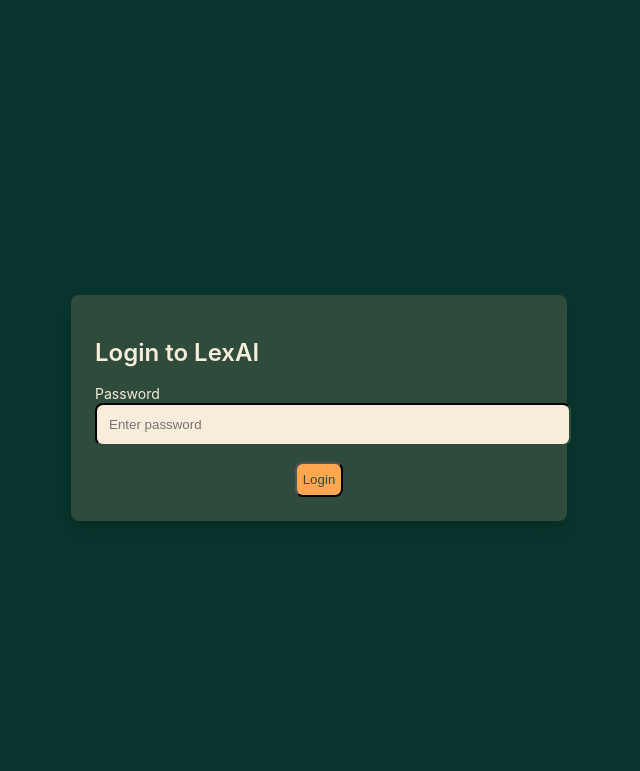
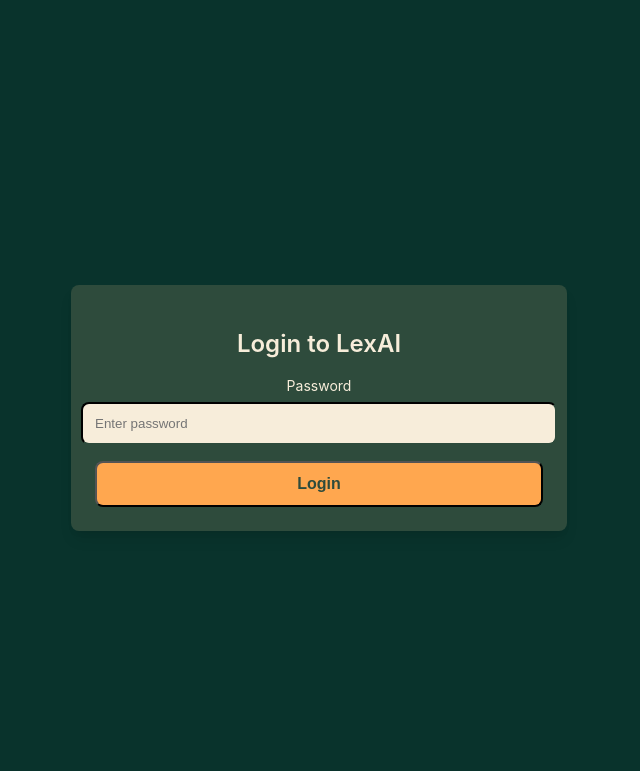
Before and after one commit to PhillipHolland/nexai-app, a Flask app: page / in a window 1280 px wide. Shown: the top 771 px of the page, without its empty margins (321-961 px from the left). Run offline with Flask 3, Linux system fonts and the light colour scheme.

Commit message:
Redesign login page for symmetrical layout

```diff
--- a/templates/login.html
+++ b/templates/login.html
@@ -7,14 +7,16 @@
     <link rel="stylesheet" href="/static/style.css">
 </head>
 <body class="bg-darkest-green text-light-cream font-sans flex items-center justify-center min-h-screen">
-    <div class="container max-w-md p-6 bg-dark-green rounded-lg shadow-lg">
-        <h2 class="text-2xl font-semibold text-light-cream text-center mb-4">Login to LexAI</h2>
-        <form method="POST" action="/login" class="flex flex-col items-center space-y-4">
-            <div class="w-full max-w-xs">
-                <label for="password" class="text-sm text-light-cream block text-center mb-2">Password</label>
+    <div class="container max-w-md p-6 bg-dark-green rounded-lg shadow-lg flex flex-col items-center">
+        <h2 class="text-2xl font-semibold text-light-cream text-center mb-6">Login to LexAI</h2>
+        <form method="POST" action="/login" class="w-full max-w-sm space-y-4">
+            <div class="flex flex-col items-center">
+                <label for="password" class="text-sm text-light-cream mb-2">Password</label>
                 <input type="password" id="password" name="password" class="w-full p-3 bg-light-cream border border-dark-green rounded-lg text-dark-green focus:outline-none focus:ring-2 focus:ring-warm-orange" placeholder="Enter password" required>
             </div>
-            <button type="submit" class="bg-warm-orange text-dark-green px-6 py-2 rounded-lg hover:bg-bright-coral transition-all duration-200">Login</button>
+            <div class="flex justify-center">
+                <button type="submit" class="w-full max-w-sm p-3 bg-warm-orange text-dark-green rounded-lg hover:bg-bright-coral transition-all duration-200 text-base font-semibold">Login</button>
+            </div>
         </form>
         {% if error %}
         <p class="text-bright-coral text-center mt-4">{{ error }}</p>
```
